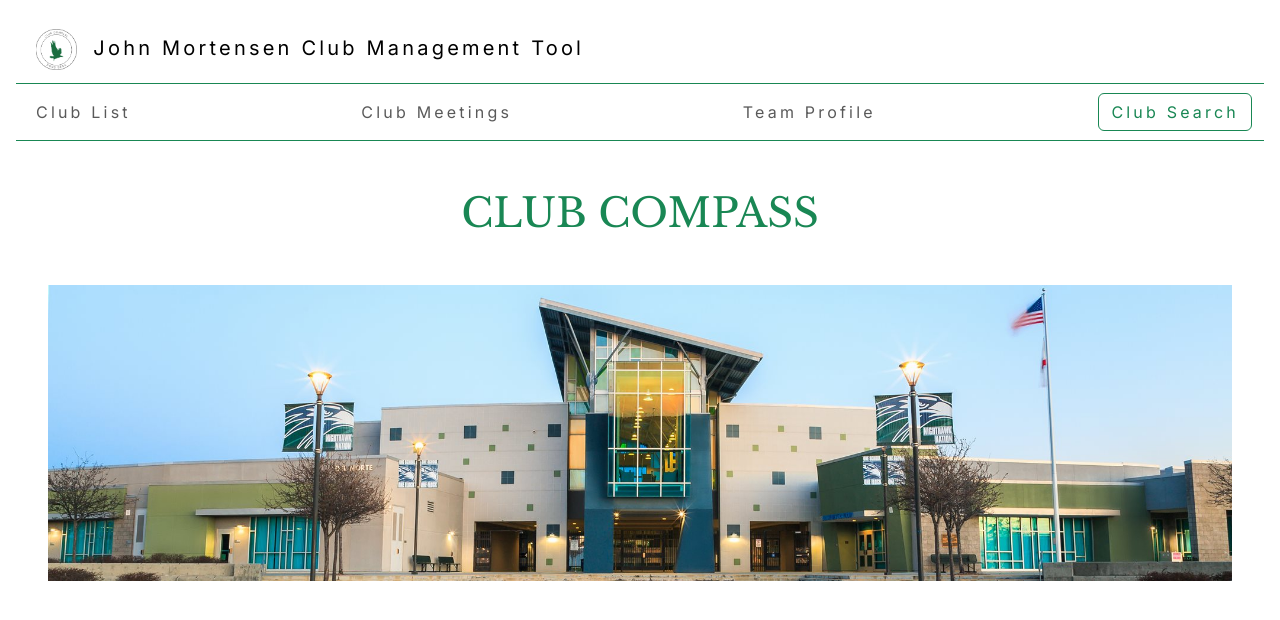
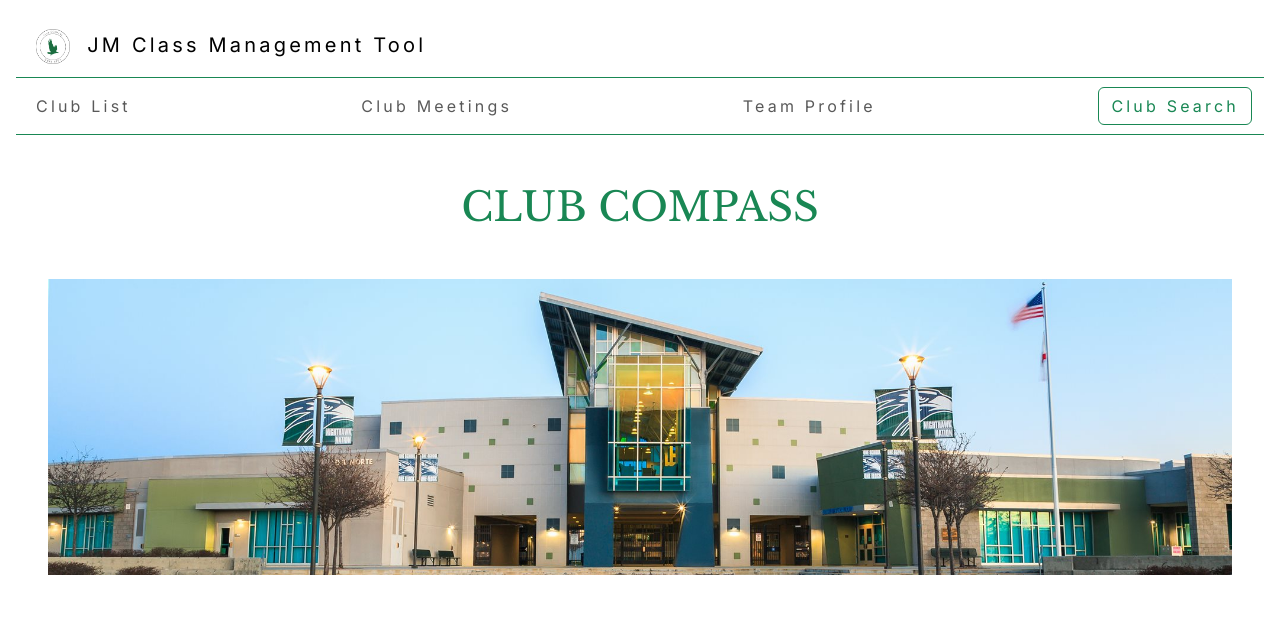
Before and after one commit to saumyapalk23/codingprojfontend, a Jekyll site: the page built from index.md, in a window 1280 px wide. Shown: the top 620 px of the page. Built offline with Jekyll 4.4.1, drawn with Linux system fonts in a browser that asks for light colours; our own code applies the rules of GitHub Pages for plain Markdown files; the repository's description, which GitHub fills in, is left out.

Commit message:
fixTitle

```diff
--- a/_includes/nav.html
+++ b/_includes/nav.html
@@ -7,7 +7,7 @@
   <div class="container-fluid">
     <a class="navbar-brand" href="{{ site.baseurl }}/">
       <img src="./assets/images/logo.png" alt="Logo" width="4%" height="4%" class="d-inline-block align-text-middle mx-2">
-      John Mortensen Club Management Tool
+      JM Class Management Tool
     </a>
     <div id="state">
       <!-- login or logout -->
```
